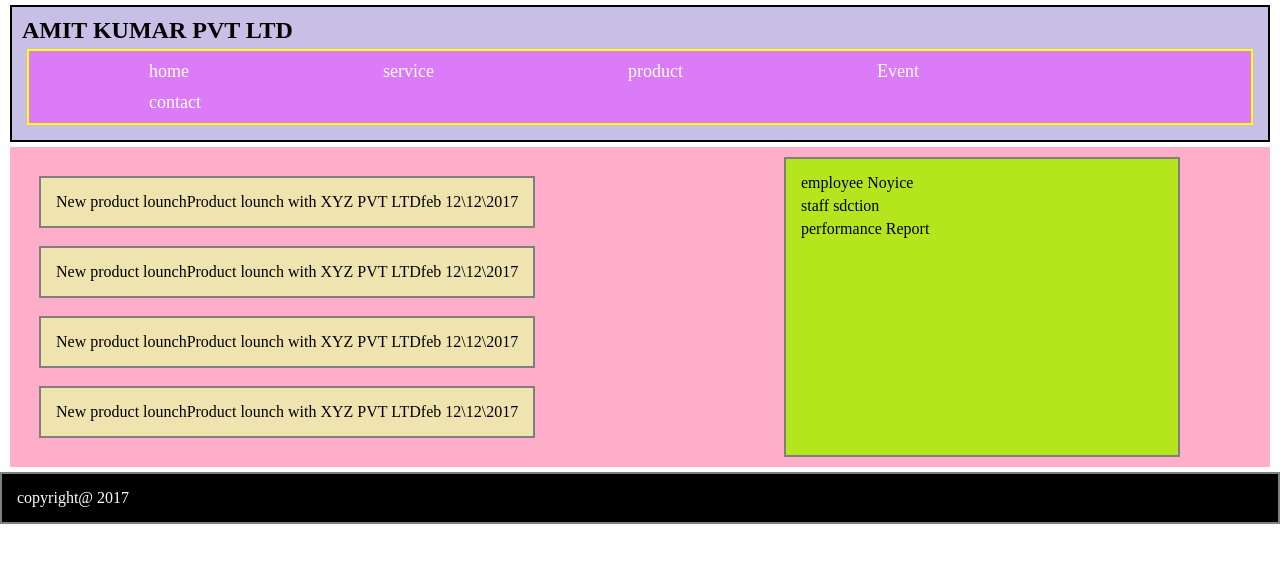
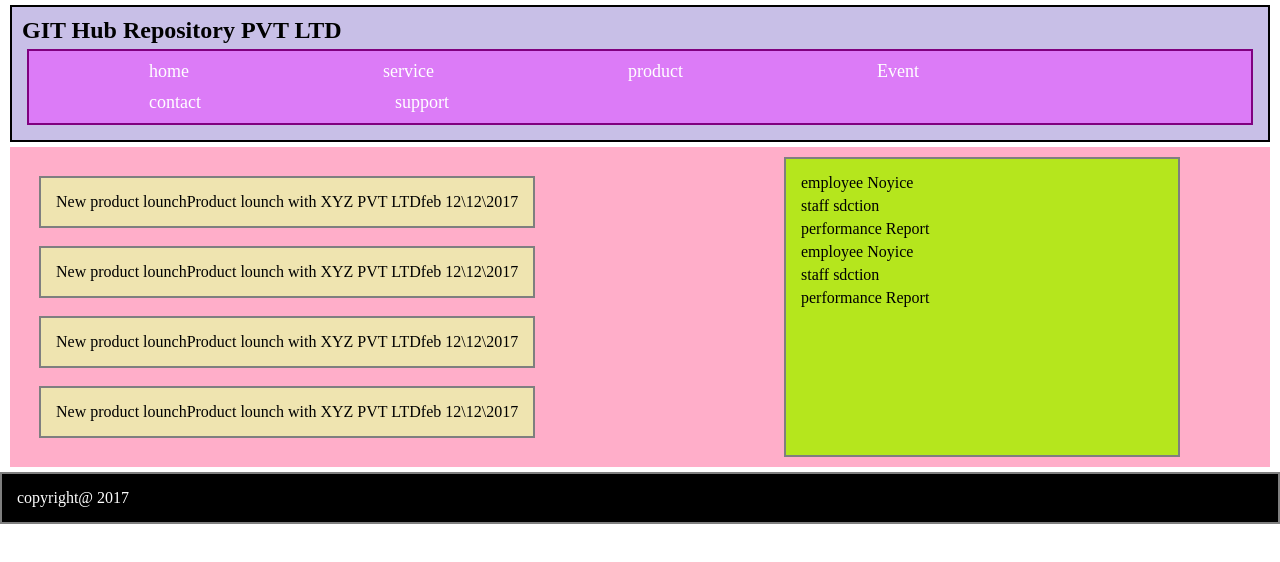
Before and after one commit to ak143/first, a plain HTML site: page index.html in a window 1280 px wide. Drawn offline with Linux system fonts and the light colour scheme.

Commit message:
Update index.html
Changes  made by naresh

```diff
--- a/index.html
+++ b/index.html
@@ -33,7 +33,7 @@ header, article, aside, footer
     background-color: #dc7bf7;
     margin: 5px;
     padding: 5px 25px;
-    border: 2px solid yellow;
+    border: 2px solid purple;
 }
 .topmenu>ul>li
 {
@@ -101,7 +101,7 @@ header, article, aside, footer
 <body>
  <div class="container">
        <header class="mainheader">
-	   <h2>AMIT KUMAR PVT LTD </h2>
+	   <h2>GIT Hub Repository PVT LTD </h2>
 				<nav class=topmenu>
 					<ul>
 					<li><a href="#">home</a></li>
@@ -109,6 +109,7 @@ header, article, aside, footer
 					<li><a href="#">product</a></li>
 					<li><a href="#">Event</a></li>
 					<li><a href="#">contact</a></li>
+					<li><a href="#">support</a></li>
 					</ul>
 				</nav>
 	   </header>
@@ -140,6 +141,9 @@ header, article, aside, footer
 							<li>employee Noyice</li>
 							<li>staff sdction </li>
 							<li>performance Report</li>
+							<li>employee Noyice</li>
+							<li>staff sdction </li>
+							<li>performance Report</li>
 						</ol>
 					</aside>
 		   </section>
```
